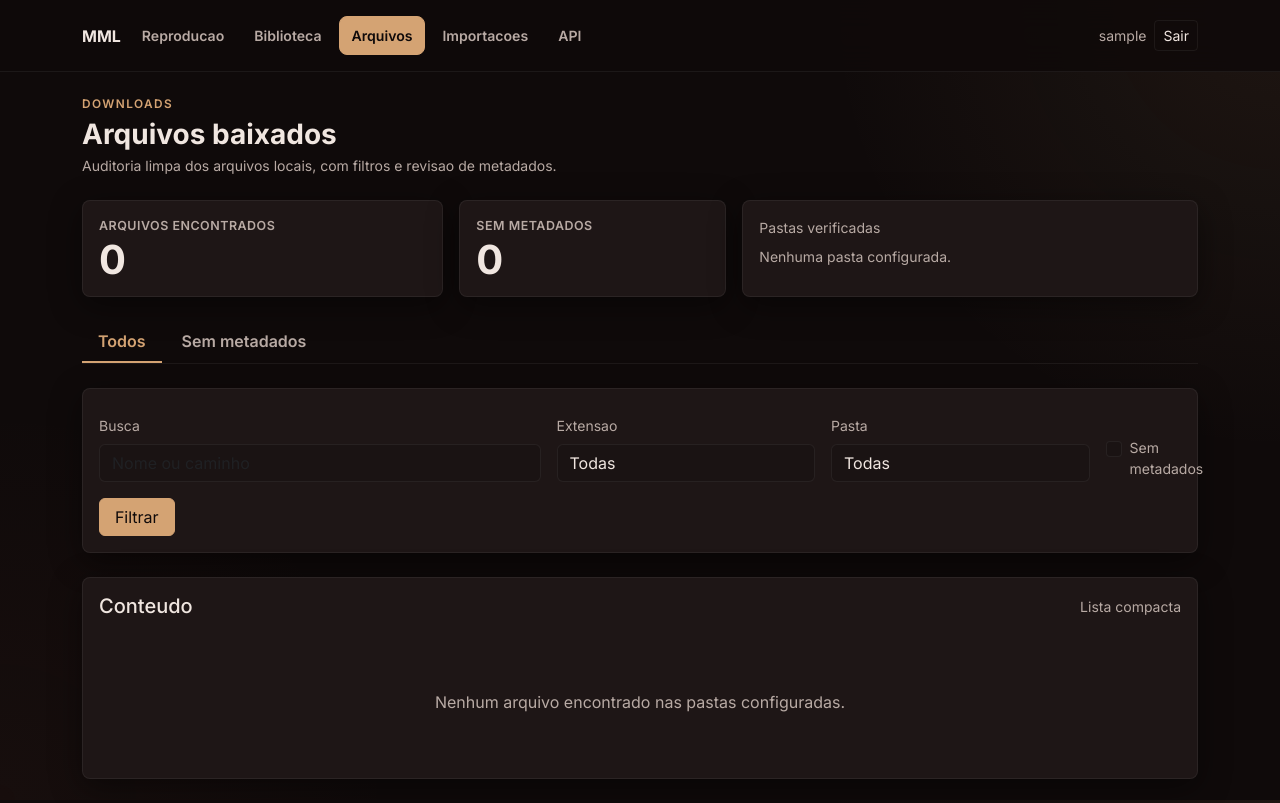
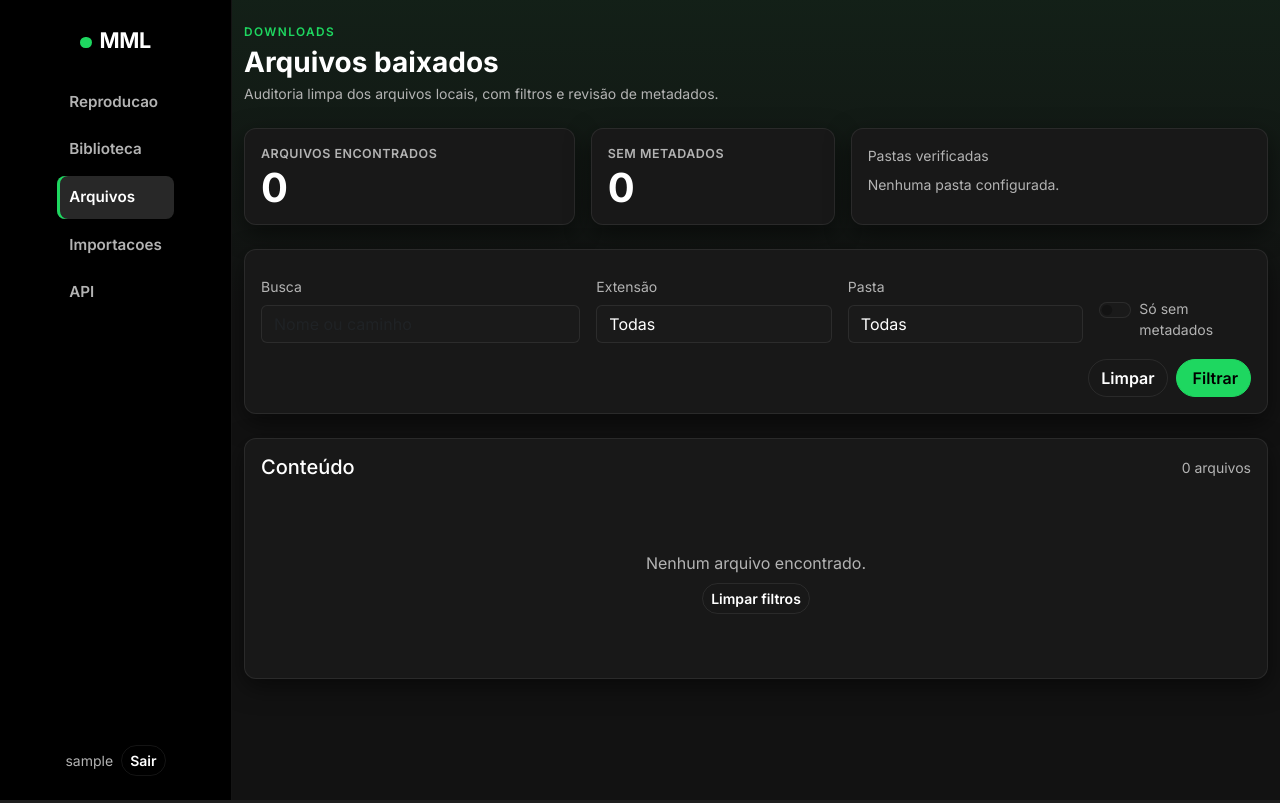
Before and after one commit to Zambianco/MML, a Django app: page /downloads/arquivos/ in a window 1280 px wide. Run offline with Django 5.2, Linux system fonts and the light colour scheme; the visitor is signed in with stand-in values (Sample User, id 1); parts of the project's set-up code (start-up, migrations or seed data) failed here and were passed over; some libraries are stand-ins or nearby versions.

Commit message:
feat: enhance download processing and error handling; improve UI elements and metadata display

```diff
--- a/apps/downloads/tasks.py
+++ b/apps/downloads/tasks.py
@@ -22,7 +22,7 @@
     try:
         return process_download_round(track_import, limit=limit, should_cancel=should_cancel)
     except Exception as exc:
-        track_import.processing_last_error = str(exc)
+        track_import.processing_last_error = f"{type(exc).__name__}: {exc}"[:1000]
         raise
     finally:
         track_import.processing_finished_at = timezone.now()
--- a/apps/downloads/templates/downloads/download_files.html
+++ b/apps/downloads/templates/downloads/download_files.html
@@ -8,7 +8,7 @@
         <div>
             <p class="page-kicker mb-1">Downloads</p>
             <h1 class="h3 mb-0 fw-bold">Arquivos baixados</h1>
-            <p class="text-secondary small mt-1 mb-0">Auditoria limpa dos arquivos locais, com filtros e revisao de metadados.</p>
+            <p class="text-secondary small mt-1 mb-0">Auditoria limpa dos arquivos locais, com filtros e revisão de metadados.</p>
         </div>
     </div>
 
@@ -50,24 +50,15 @@
         </div>
     </div>
 
-    <ul class="nav section-tabs mb-4">
-        <li class="nav-item">
-            <a class="nav-link {% if not selected_missing_metadata %}active{% endif %}" href="{% url 'downloads-files' %}">Todos</a>
-        </li>
-        <li class="nav-item">
-            <a class="nav-link {% if selected_missing_metadata %}active{% endif %}" href="{% url 'downloads-files' %}?missing_metadata=1">Sem metadados</a>
-        </li>
-    </ul>
-
     <div class="card shadow-sm border-0 mb-4">
         <div class="card-body">
             <form method="get" class="row g-3 align-items-end">
-                <div class="col-lg-5">
+                <div class="col-lg-4">
                     <label class="form-label small text-secondary" for="filter-q">Busca</label>
-                    <input class="form-control" id="filter-q" type="search" name="q" value="{{ query }}" placeholder="Nome ou caminho">
+                    <input class="form-control" id="filter-q" type="search" name="q" value="{{ query }}" placeholder="Nome ou caminho" autocomplete="off">
                 </div>
-                <div class="col-sm-4 col-lg-3">
-                    <label class="form-label small text-secondary" for="filter-ext">Extensao</label>
+                <div class="col-sm-6 col-lg-3">
+                    <label class="form-label small text-secondary" for="filter-ext">Extensão</label>
                     <select class="form-select" id="filter-ext" name="ext">
                         <option value="">Todas</option>
                         {% for ext in extensions %}
@@ -75,7 +66,7 @@
                         {% endfor %}
                     </select>
                 </div>
-                <div class="col-sm-4 col-lg-3">
+                <div class="col-sm-6 col-lg-3">
                     <label class="form-label small text-secondary" for="filter-root">Pasta</label>
                     <select class="form-select" id="filter-root" name="root">
                         <option value="">Todas</option>
@@ -84,14 +75,15 @@
                         {% endfor %}
                     </select>
                 </div>
-                <div class="col-sm-6 col-lg-1">
-                    <div class="form-check pt-sm-4 mt-sm-2">
+                <div class="col-sm-6 col-lg-2">
+                    <div class="form-check form-switch pt-sm-4 mt-sm-2">
                         <input class="form-check-input" id="filter-missing-metadata" type="checkbox" name="missing_metadata" value="1" {% if selected_missing_metadata %}checked{% endif %}>
-                        <label class="form-check-label small" for="filter-missing-metadata">Sem metadados</label>
+                        <label class="form-check-label small" for="filter-missing-metadata">Só sem metadados</label>
                     </div>
                 </div>
-                <div class="col-sm-6 col-lg-1 d-grid">
-                    <button class="btn btn-dark" type="submit">Filtrar</button>
+                <div class="col-sm-6 col-lg-12 d-flex gap-2 justify-content-lg-end">
+                    <a class="btn btn-outline-secondary" href="{% url 'downloads-files' %}">Limpar</a>
+                    <button class="btn btn-dark" type="submit"><i class="bi bi-funnel me-1"></i>Filtrar</button>
                 </div>
             </form>
         </div>
@@ -100,44 +92,40 @@
     <div class="card shadow-sm border-0">
         <div class="card-body">
             <div class="d-flex justify-content-between align-items-center gap-3 mb-3">
-                <h2 class="h5 mb-0">Conteudo</h2>
-                <div class="small text-secondary">Lista compacta</div>
+                <h2 class="h5 mb-0">Conteúdo</h2>
+                <div class="small text-secondary">{{ file_count }} arquivo{{ file_count|pluralize }}</div>
             </div>
             {% if files %}
                 <div class="table-responsive">
-                    <table class="table table-sm align-middle mb-0">
-                        <thead>
+                    <table class="table table-hover align-middle mb-0">
+                        <thead class="table-light">
                             <tr>
-                                <th>Caminho</th>
                                 <th>Arquivo</th>
                                 <th>Metadados</th>
-                                <th>Tamanho</th>
-                                <th>Modificado</th>
-                                <th>Origem</th>
+                                <th class="text-nowrap">Tamanho</th>
+                                <th class="text-nowrap">Modificado</th>
                             </tr>
                         </thead>
                         <tbody>
                             {% for file in files %}
                                 <tr>
-                                    <td class="text-break">
-                                        <i class="bi bi-file-earmark-music me-2 text-secondary"></i>{{ file.relative_path }}
+                                    <td class="text-break" style="min-width: 260px;">
+                                        <div class="fw-semibold"><i class="bi bi-file-earmark-music me-2 text-secondary"></i>{{ file.name }}</div>
+                                        <div class="small text-secondary">{{ file.relative_path }}</div>
+                                        <div class="small text-secondary opacity-75">{{ file.root }}</div>
                                         <audio class="w-100 mt-2 audio-inline" controls preload="none" src="{{ file.stream_url }}"></audio>
                                     </td>
-                                    <td class="text-break">{{ file.name }}</td>
                                     <td class="text-break small">
-                                        <div><strong>Titulo:</strong> {{ file.title }}</div>
-                                        <div><strong>Artista:</strong> {{ file.artist }}</div>
-                                        <div><strong>Album:</strong> {{ file.album }}</div>
-                                        <div><strong>Ano:</strong> {{ file.year|default:"-" }}</div>
+                                        <div class="fw-semibold">{{ file.title|default:"-" }}</div>
+                                        <div class="text-secondary">{{ file.artist|default:"-" }} · {{ file.album|default:"-" }}{% if file.year %} · {{ file.year }}{% endif %}</div>
                                         {% if file.has_missing_metadata %}
-                                            <span class="badge text-bg-warning mt-2">Faltando: {{ file.missing_metadata_fields|join:", " }}</span>
+                                            <span class="badge text-bg-warning mt-1"><i class="bi bi-exclamation-triangle me-1"></i>Faltando: {{ file.missing_metadata_fields|join:", " }}</span>
                                         {% else %}
-                                            <span class="badge text-bg-success mt-2">OK</span>
+                                            <span class="badge text-bg-success mt-1"><i class="bi bi-check2 me-1"></i>OK</span>
                                         {% endif %}
                                     </td>
-                                    <td>{{ file.size|filesizeformat }}</td>
-                                    <td>{{ file.modified_at|date:"d/m/Y H:i:s" }}</td>
-                                    <td class="text-break small text-secondary">{{ file.root }}</td>
+                                    <td class="text-nowrap small">{{ file.size|filesizeformat }}</td>
+                                    <td class="text-nowrap small">{{ file.modified_at|date:"d/m/Y H:i" }}</td>
                                 </tr>
                             {% endfor %}
                         </tbody>
@@ -146,7 +134,8 @@
             {% else %}
                 <div class="text-center py-5">
                     <i class="bi bi-folder2-open text-secondary d-block mb-2" style="font-size: 1.75rem;"></i>
-                    <p class="mb-0 text-secondary">Nenhum arquivo encontrado nas pastas configuradas.</p>
+                    <p class="mb-2 text-secondary">Nenhum arquivo encontrado.</p>
+                    <a class="btn btn-sm btn-outline-secondary" href="{% url 'downloads-files' %}">Limpar filtros</a>
                 </div>
             {% endif %}
         </div>
--- a/apps/downloads/views.py
+++ b/apps/downloads/views.py
@@ -155,18 +155,15 @@
 
     if not task_id:
         if timezone.now() - started_at >= PROCESSING_STALE_AFTER:
-            _mark_processing_finished(track_import)
+            _mark_processing_finished(track_import, error="Processamento sem tarefa associada por mais de 1 hora; encerrado automaticamente.")
         return
 
     if task_id.startswith(LOCAL_TASK_PREFIX):
         if task_id not in LOCAL_PROCESSING_TASKS:
             if not has_active and timezone.now() - started_at >= PROCESSING_NO_SEARCH_GRACE:
-                _mark_processing_finished(track_import)
+                _mark_processing_finished(track_import, error="O processo local foi interrompido (servidor reiniciado ou thread encerrada). Inicie a busca novamente.")
             elif has_active and timezone.now() - started_at >= PROCESSING_STALE_AFTER:
-                _mark_processing_finished(track_import)
-        else:
-            if timezone.now() - started_at >= PROCESSING_STALE_AFTER:
-                _mark_processing_finished(track_import)
+                _mark_processing_finished(track_import, error="O processo local foi interrompido durante uma busca (servidor reiniciado ou thread encerrada). Inicie a busca novamente.")
         return
 
     if not has_active and timezone.now() - started_at < PROCESSING_NO_SEARCH_GRACE:
@@ -176,13 +173,13 @@
         task_state = current_app.AsyncResult(task_id).state
     except Exception:
         if timezone.now() - started_at >= PROCESSING_STALE_AFTER:
-            _mark_processing_finished(track_import)
+            _mark_processing_finished(track_import, error="Nao foi possivel consultar o estado da tarefa Celery (broker/backend indisponivel) por mais de 1 hora.")
         return
 
     if task_state in READY_STATES:
         error = ""
         if task_state != "SUCCESS":
-            error = f"Rodada anterior encerrada com estado {task_state.lower()}."
+            error = f"Tarefa Celery encerrada com estado {task_state.lower()} (worker reiniciado, limite de tempo ou falha). Veja o log do worker."
         _mark_processing_finished(track_import, error=error)
         return
 
@@ -195,7 +192,7 @@
             return
 
     if timezone.now() - started_at >= PROCESSING_STALE_AFTER:
-        _mark_processing_finished(track_import)
+        _mark_processing_finished(track_import, error=f"Tarefa Celery ({task_state.lower()}) excedeu 1 hora e foi encerrada automaticamente.")
 
 
 def _download_roots() -> list[Path]:
--- a/templates/base.html
+++ b/templates/base.html
@@ -13,18 +13,20 @@
     <script src="https://unpkg.com/htmx.org@1.9.12"></script>
     <style>
         :root {
-            --app-bg-primary: #0f0a0a;
-            --app-bg-secondary: #1a1313;
-            --app-bg-card: #1e1616;
-            --app-bg-card-hover: #2a1f1f;
-            --app-text-primary: #f0e6e0;
-            --app-text-secondary: #b8aaa4;
-            --app-text-muted: #7a6b66;
-            --app-accent: #d4a373;
-            --app-accent-dim: rgba(212, 163, 115, 0.15);
-            --app-border: rgba(255, 255, 255, 0.06);
-            --app-shadow: 0 8px 32px rgba(0, 0, 0, 0.45);
-            --app-radius: 0.5rem;
+            --app-bg-primary: #121212;
+            --app-bg-secondary: #1a1a1a;
+            --app-bg-card: #181818;
+            --app-bg-card-hover: #282828;
+            --app-text-primary: #ffffff;
+            --app-text-secondary: #b3b3b3;
+            --app-text-muted: #7a7a7a;
+            --app-accent: #1ed760;
+            --app-accent-hover: #3be477;
+            --app-accent-dim: rgba(30, 215, 96, 0.15);
+            --app-border: rgba(255, 255, 255, 0.08);
+            --app-shadow: 0 8px 24px rgba(0, 0, 0, 0.5);
+            --app-radius: 0.75rem;
+            --app-sidebar-w: 232px;
         }
 
         html,
@@ -36,8 +38,7 @@
         body.auth-shell {
             font-family: "Inter", sans-serif;
             background:
-                radial-gradient(circle at top right, rgba(212, 163, 115, 0.08), transparent 30%),
-                radial-gradient(circle at bottom left, rgba(180, 80, 60, 0.05), transparent 26%),
+                linear-gradient(180deg, rgba(30, 215, 96, 0.07), transparent 320px),
                 var(--app-bg-primary);
             color: var(--app-text-primary);
             min-height: 100vh;
@@ -45,7 +46,7 @@
 
         body.app-shell .navbar,
         body.auth-shell .navbar {
-            background: rgba(15, 10, 10, 0.88) !important;
+            background: #000 !important;
             backdrop-filter: blur(20px);
             border-bottom-color: var(--app-border) !important;
         }
@@ -127,20 +128,26 @@
             border-color: var(--app-accent);
         }
 
+        body.app-shell .btn,
+        body.auth-shell .btn {
+            border-radius: 999px;
+            font-weight: 600;
+        }
+
         body.app-shell .btn-dark,
         body.auth-shell .btn-dark {
             background: var(--app-accent);
             border-color: var(--app-accent);
-            color: #0f0a0a;
+            color: #000;
         }
 
         body.app-shell .btn-dark:hover,
         body.app-shell .btn-dark:focus,
         body.auth-shell .btn-dark:hover,
         body.auth-shell .btn-dark:focus {
-            background: #e8c9a0;
-            border-color: #e8c9a0;
-            color: #0f0a0a;
+            background: var(--app-accent-hover);
+            border-color: var(--app-accent-hover);
+            color: #000;
         }
 
         body.app-shell .btn-outline-dark,
@@ -256,51 +263,86 @@
             font-weight: 600;
         }
 
-        .app-topbar {
-            position: sticky;
-            top: 0;
+        .app-sidebar {
+            position: fixed;
+            inset: 0 auto 0 0;
+            width: var(--app-sidebar-w);
             z-index: 20;
+            display: flex;
+            flex-direction: column;
+            gap: 1.5rem;
+            padding: 1.5rem 0.75rem;
+            background: #000;
+            border-right: 1px solid var(--app-border);
         }
 
         .app-brand {
             color: var(--app-text-primary);
-            font-weight: 700;
+            font-weight: 800;
+            font-size: 1.35rem;
+            letter-spacing: -0.02em;
             text-decoration: none;
+            padding: 0 0.75rem;
+        }
+
+        .app-brand::before {
+            content: "";
+            display: inline-block;
+            width: 0.7rem;
+            height: 0.7rem;
+            margin-right: 0.5rem;
+            border-radius: 50%;
+            background: var(--app-accent);
         }
 
         .app-tabs {
             display: flex;
+            flex-direction: column;
             gap: 0.25rem;
-            overflow-x: auto;
-            padding: 0.5rem 0;
-            scrollbar-width: none;
-        }
-
-        .app-tabs::-webkit-scrollbar {
-            display: none;
         }
 
         .app-tab {
             color: var(--app-text-secondary);
-            border: 1px solid transparent;
-            border-radius: var(--app-radius);
-            padding: 0.5rem 0.75rem;
-            font-size: 0.88rem;
+            border-radius: 0.5rem;
+            padding: 0.65rem 0.75rem;
+            font-size: 0.95rem;
             font-weight: 600;
             text-decoration: none;
             white-space: nowrap;
+            transition: color 0.15s, background 0.15s;
         }
 
         .app-tab:hover,
         .app-tab:focus {
             color: var(--app-text-primary);
-            background: rgba(255, 255, 255, 0.05);
+            background: rgba(255, 255, 255, 0.06);
         }
 
         .app-tab.active {
-            color: #0f0a0a;
-            background: var(--app-accent);
-            border-color: var(--app-accent);
+            color: var(--app-text-primary);
+            background: var(--app-bg-card-hover);
+            box-shadow: inset 3px 0 0 var(--app-accent);
+        }
+
+        .app-user {
+            margin-top: auto;
+            display: flex;
+            align-items: center;
+            justify-content: space-between;
+            gap: 0.5rem;
+            padding: 0 0.75rem;
+        }
+
+        .app-main {
+            margin-left: var(--app-sidebar-w);
+        }
+
+        body:has(.player-shell) .app-main {
+            margin-left: 0;
+        }
+
+        body:has(.player-shell) .app-sidebar {
+            display: none;
         }
 
         .app-page-header {
@@ -382,8 +453,7 @@
 </head>
 <body class="{% block body_class %}app-shell{% endblock %}">
     {% if request.user.is_authenticated %}
-        <nav class="navbar navbar-light bg-white border-bottom app-topbar">
-            <div class="container flex-wrap gap-2">
+        <nav class="navbar app-sidebar">
             <a class="app-brand" href="{% url 'home' %}">MML</a>
             <div class="app-tabs" role="navigation" aria-label="Navegacao principal">
                 <a class="app-tab {% if request.resolver_match.url_name == 'downloads-player' %}active{% endif %}" href="{% url 'downloads-player' %}">Reproducao</a>
@@ -392,7 +462,8 @@
                 <a class="app-tab {% if request.resolver_match.url_name == 'downloads-import-list' or request.resolver_match.url_name == 'downloads-import-detail' %}active{% endif %}" href="{% url 'downloads-import-list' %}">Importacoes</a>
                 <a class="app-tab {% if request.resolver_match.url_name == 'api-index' %}active{% endif %}" href="{% url 'api-index' %}">API</a>
             </div>
-                <span class="navbar-text text-secondary small ms-auto">{{ request.user.get_username }}</span>
+            <div class="app-user">
+                <span class="text-secondary small">{{ request.user.get_username }}</span>
                 <form method="post" action="{% url 'logout' %}">
                     {% csrf_token %}
                     <button class="btn btn-outline-dark btn-sm" type="submit">Sair</button>
@@ -400,7 +471,9 @@
             </div>
         </nav>
     {% endif %}
+    <div class="app-main">
     {% block content %}{% endblock %}
+    </div>
     <script>
         if ("serviceWorker" in navigator) {
             window.addEventListener("load", () => {
```
Also changed, not shown: other parts of templates/base.html (+36 -7 lines), apps/downloads/services.py (+18 -5 lines), .cursor/mcp.json (added), .mcp.json (added). Lines whose indentation alone changed are shown as unchanged.
